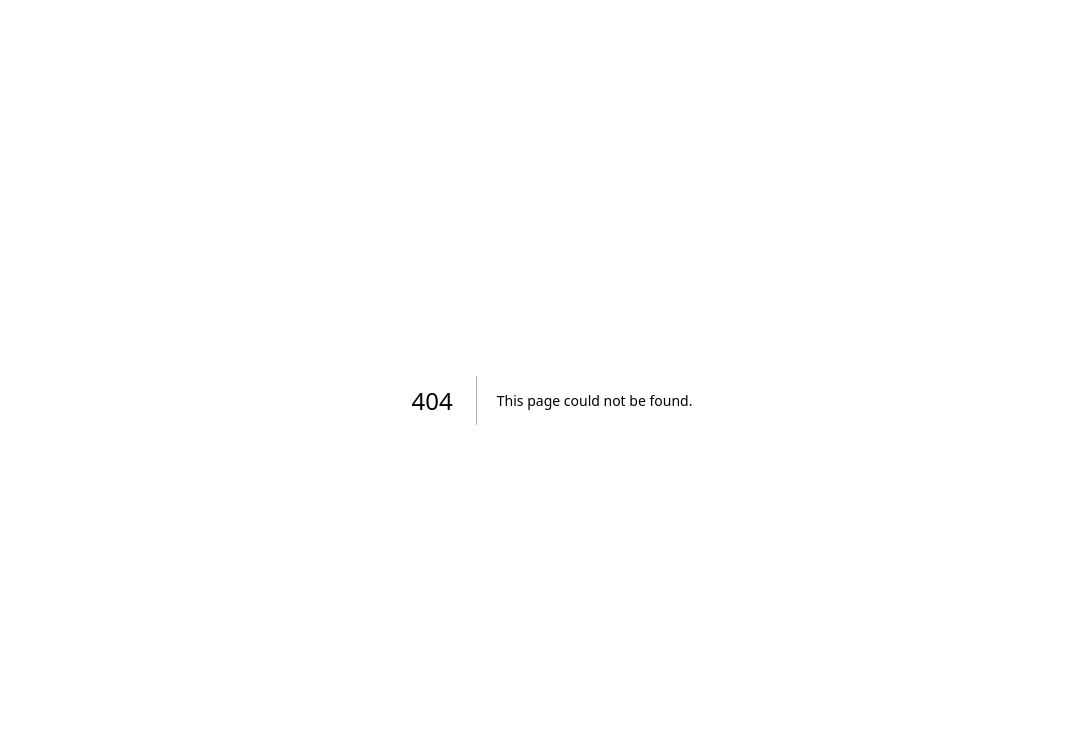
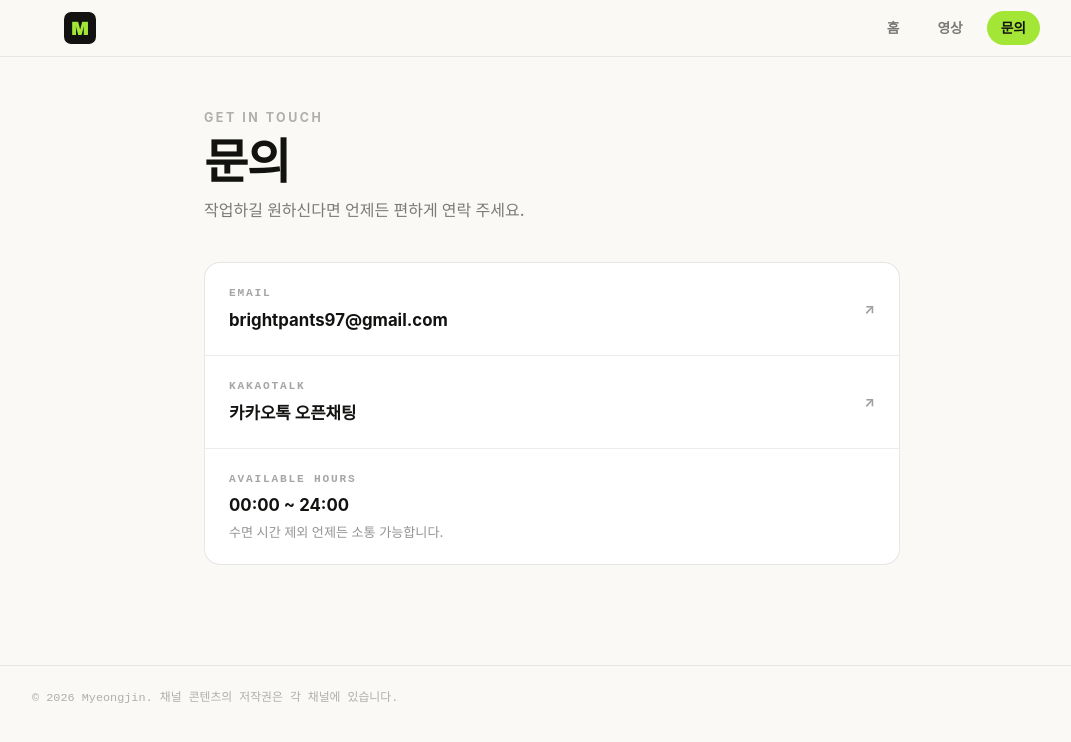
Before and after one commit to brightpants97-tech/mjeans-portfolio, a Next.js app: page /contact in a window 1280 px wide. Before the commit this address had no page. Shown: the top 742 px of the page, without its empty margins (88-1159 px from the left). Built offline with nearby package versions, Linux system fonts and the light colour scheme; a small style sheet from the web is missing; a web font is replaced by a local one.

Commit message:
feat: 문의 페이지 추가 (이메일/카카오톡 오픈채팅/소통 가능 시간), 전체 nav에 문의 링크 반영

```diff
--- /dev/null
+++ b/app/contact/ContactClient.tsx
@@ -0,0 +1,178 @@
+'use client';
+
+const BG     = '#faf9f5';
+const ACCENT = '#a3e635';
+const TEXT   = '#121210';
+
+const NAV_ITEMS = [
+  { label: '홈', href: '/' },
+  { label: '영상', href: '/works' },
+  { label: '문의', href: '/contact' },
+];
+
+export default function ContactClient() {
+  return (
+    <div style={{ background: BG, minHeight: '100vh', color: TEXT, fontFamily: "'Paperlogy', -apple-system, sans-serif" }}>
+
+      {/* 헤더 */}
+      <header style={{
+        position: 'sticky', top: 0, zIndex: 50,
+        background: 'rgba(250,249,245,0.82)',
+        backdropFilter: 'blur(14px)',
+        WebkitBackdropFilter: 'blur(14px)',
+        borderBottom: '1px solid rgba(18,18,16,0.08)',
+      }}>
+        <div style={{
+          maxWidth: '1040px', margin: '0 auto',
+          padding: '0 clamp(1.2rem,4vw,2rem)',
+          height: '56px', display: 'flex', alignItems: 'center',
+          justifyContent: 'space-between', gap: '16px',
+        }}>
+          <a href="/" style={{ textDecoration: 'none', display: 'flex', alignItems: 'center', flexShrink: 0 }} title="홈으로">
+            <svg width="32" height="32" viewBox="0 0 80 80" xmlns="http://www.w3.org/2000/svg">
+              <rect width="80" height="80" rx="18" fill="#121210"/>
+              <text x="40" y="57" textAnchor="middle" fontFamily="'Paperlogy','Arial Black',sans-serif" fontWeight="900" fontSize="48" fill="#a3e635">M</text>
+            </svg>
+          </a>
+
+          <nav style={{ display: 'flex', gap: 'clamp(4px,1.4vw,10px)' }}>
+            {NAV_ITEMS.map((item) => {
+              const isActive = item.href === '/contact';
+              return (
+                <a
+                  key={item.href}
+                  href={item.href}
+                  style={{
+                    fontSize: '0.86rem',
+                    fontWeight: 800,
+                    whiteSpace: 'nowrap',
+                    textDecoration: 'none',
+                    display: 'flex',
+                    alignItems: 'center',
+                    padding: '7px 14px',
+                    borderRadius: '999px',
+                    color: isActive ? '#121210' : TEXT,
+                    background: isActive ? ACCENT : 'transparent',
+                    opacity: isActive ? 1 : 0.55,
+                    transition: 'background 0.15s, opacity 0.15s, color 0.15s',
+                  }}
+                >
+                  {item.label}
+                </a>
+              );
+            })}
+          </nav>
+        </div>
+      </header>
+
+      <main style={{ maxWidth: '760px', margin: '0 auto', padding: '52px clamp(1.2rem,4vw,2rem) 100px' }}>
+
+        {/* 페이지 제목 */}
+        <div style={{ marginBottom: '40px' }}>
+          <p style={{ fontSize: '0.78rem', fontWeight: 700, color: 'rgba(18,18,16,0.32)', letterSpacing: '0.2em', marginBottom: '10px' }}>
+            GET IN TOUCH
+          </p>
+          <h1 style={{ fontSize: 'clamp(2rem,5vw,3rem)', fontWeight: 900, letterSpacing: '-0.03em', margin: '0 0 12px', lineHeight: 1 }}>
+            문의
+          </h1>
+          <p style={{ fontSize: '1rem', fontWeight: 500, color: 'rgba(18,18,16,0.55)', margin: 0 }}>
+            작업하길 원하신다면 언제든 편하게 연락 주세요.
+          </p>
+        </div>
+
+        {/* 문의 카드 */}
+        <div
+          style={{
+            background: '#fff',
+            border: '1px solid rgba(18,18,16,0.1)',
+            borderRadius: '16px',
+            overflow: 'hidden',
+          }}
+        >
+          {/* 이메일 */}
+          <a
+            href="mailto:brightpants97@gmail.com"
+            style={{
+              display: 'flex',
+              alignItems: 'center',
+              justifyContent: 'space-between',
+              gap: '16px',
+              padding: '22px 24px',
+              textDecoration: 'none',
+              color: TEXT,
+              borderBottom: '1px solid rgba(18,18,16,0.08)',
+              transition: 'background 0.15s',
+            }}
+          >
+            <div>
+              <p className="mono" style={{ fontSize: '0.7rem', fontWeight: 700, color: 'rgba(18,18,16,0.38)', letterSpacing: '0.16em', margin: '0 0 6px' }}>
+                EMAIL
+              </p>
+              <p style={{ fontSize: '1.05rem', fontWeight: 700, margin: 0 }}>
+                brightpants97@gmail.com
+              </p>
+            </div>
+            <span style={{ fontSize: '0.85rem', fontWeight: 700, opacity: 0.4, flexShrink: 0 }}>↗</span>
+          </a>
+
+          {/* 카카오톡 오픈채팅 */}
+          <a
+            href="https://open.kakao.com/o/sFNT3pDi"
+            target="_blank"
+            rel="noopener noreferrer"
+            style={{
+              display: 'flex',
+              alignItems: 'center',
+              justifyContent: 'space-between',
+              gap: '16px',
+              padding: '22px 24px',
+              textDecoration: 'none',
+              color: TEXT,
+              borderBottom: '1px solid rgba(18,18,16,0.08)',
+              transition: 'background 0.15s',
+            }}
+          >
+            <div>
+              <p className="mono" style={{ fontSize: '0.7rem', fontWeight: 700, color: 'rgba(18,18,16,0.38)', letterSpacing: '0.16em', margin: '0 0 6px' }}>
+                KAKAOTALK
+              </p>
+              <p style={{ fontSize: '1.05rem', fontWeight: 700, margin: 0 }}>
+                카카오톡 오픈채팅
+              </p>
+            </div>
+            <span style={{ fontSize: '0.85rem', fontWeight: 700, opacity: 0.4, flexShrink: 0 }}>↗</span>
+          </a>
+
+          {/* 소통 가능 시간 */}
+          <div
+            style={{
+              display: 'flex',
+              alignItems: 'center',
+              justifyContent: 'space-between',
+              gap: '16px',
+              padding: '22px 24px',
+            }}
+          >
+            <div>
+              <p className="mono" style={{ fontSize: '0.7rem', fontWeight: 700, color: 'rgba(18,18,16,0.38)', letterSpacing: '0.16em', margin: '0 0 6px' }}>
+                AVAILABLE HOURS
+              </p>
+              <p style={{ fontSize: '1.05rem', fontWeight: 700, margin: 0 }}>
+                00:00 ~ 24:00
+              </p>
+              <p style={{ fontSize: '0.82rem', fontWeight: 500, color: 'rgba(18,18,16,0.45)', margin: '4px 0 0' }}>
+                수면 시간 제외 언제든 소통 가능합니다.
+              </p>
+            </div>
+          </div>
+        </div>
+      </main>
+
+      <footer style={{ borderTop: '1px solid rgba(18,18,16,0.08)', padding: '24px clamp(1.2rem,4vw,2rem)' }}>
+        <div className="mono" style={{ maxWidth: '1040px', margin: '0 auto', fontSize: '0.74rem', color: 'rgba(18,18,16,0.32)' }}>
+          © 2026 Myeongjin. 채널 콘텐츠의 저작권은 각 채널에 있습니다.
+        </div>
+      </footer>
+    </div>
+  );
+}
--- /dev/null
+++ b/app/contact/page.tsx
@@ -0,0 +1,11 @@
+import type { Metadata } from 'next';
+import ContactClient from './ContactClient';
+
+export const metadata: Metadata = {
+  title: '문의 | Myeongjin',
+  description: '명진에게 편집 문의를 남겨보세요.',
+};
+
+export default function ContactPage() {
+  return <ContactClient />;
+}
--- a/app/page.tsx
+++ b/app/page.tsx
@@ -216,6 +216,25 @@ export default function Home() {
             >
               영상
             </a>
+            <a
+              href="/contact"
+              style={{
+                fontSize: '0.86rem',
+                fontWeight: 800,
+                whiteSpace: 'nowrap',
+                textDecoration: 'none',
+                display: 'flex',
+                alignItems: 'center',
+                padding: '7px 14px',
+                borderRadius: '999px',
+                color: 'var(--text)',
+                background: 'transparent',
+                opacity: 0.55,
+                transition: 'opacity 0.15s',
+              }}
+            >
+              문의
+            </a>
           </nav>
         </div>
       </header>
@@ -408,6 +427,22 @@ export default function Home() {
           >
             brightpants97@gmail.com
           </a>
+          <div style={{ marginTop: '20px' }}>
+            <a
+              href="/contact"
+              style={{
+                display: 'inline-flex',
+                alignItems: 'center',
+                gap: '6px',
+                fontSize: '0.86rem',
+                fontWeight: 700,
+                color: 'var(--text-dim)',
+                textDecoration: 'none',
+              }}
+            >
+              카카오톡 오픈채팅 · 소통 가능 시간 보기 ↗
+            </a>
+          </div>
         </div>
       </section>
 
--- a/app/works/WorksClient.tsx
+++ b/app/works/WorksClient.tsx
@@ -182,6 +182,25 @@ export default function WorksClient() {
             >
               영상
             </a>
+            <a
+              href="/contact"
+              style={{
+                fontSize: '0.86rem',
+                fontWeight: 800,
+                whiteSpace: 'nowrap',
+                textDecoration: 'none',
+                display: 'flex',
+                alignItems: 'center',
+                padding: '7px 14px',
+                borderRadius: '999px',
+                color: TEXT,
+                background: 'transparent',
+                opacity: 0.55,
+                transition: 'background 0.15s, opacity 0.15s, color 0.15s',
+              }}
+            >
+              문의
+            </a>
           </nav>
         </div>
       </header>
```
